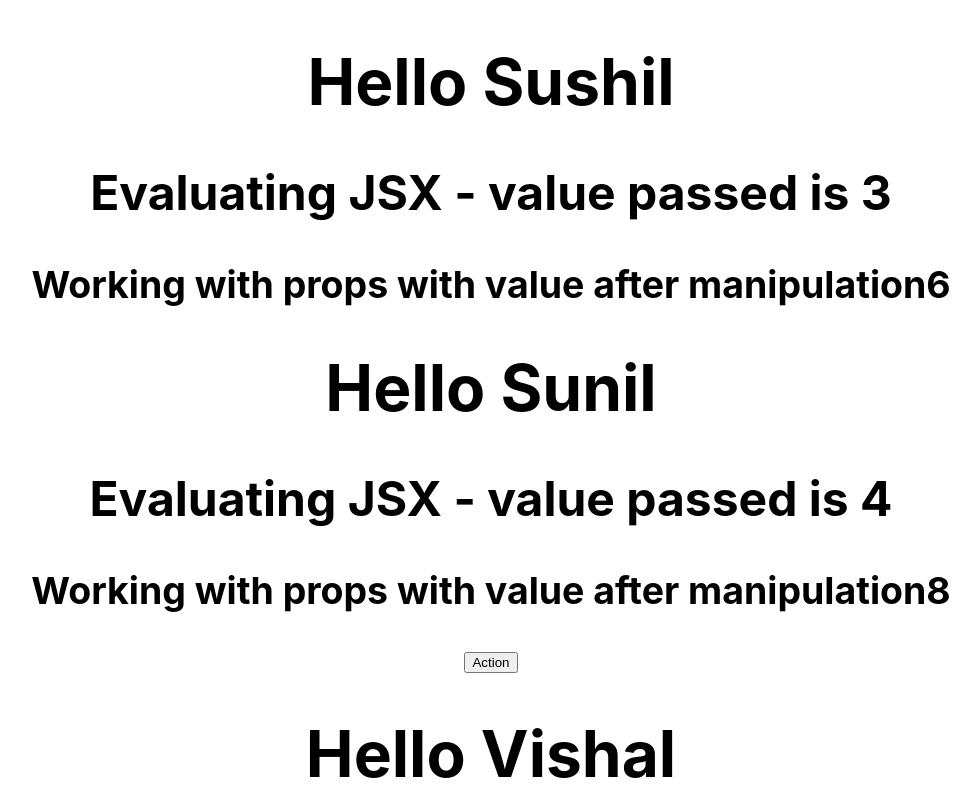
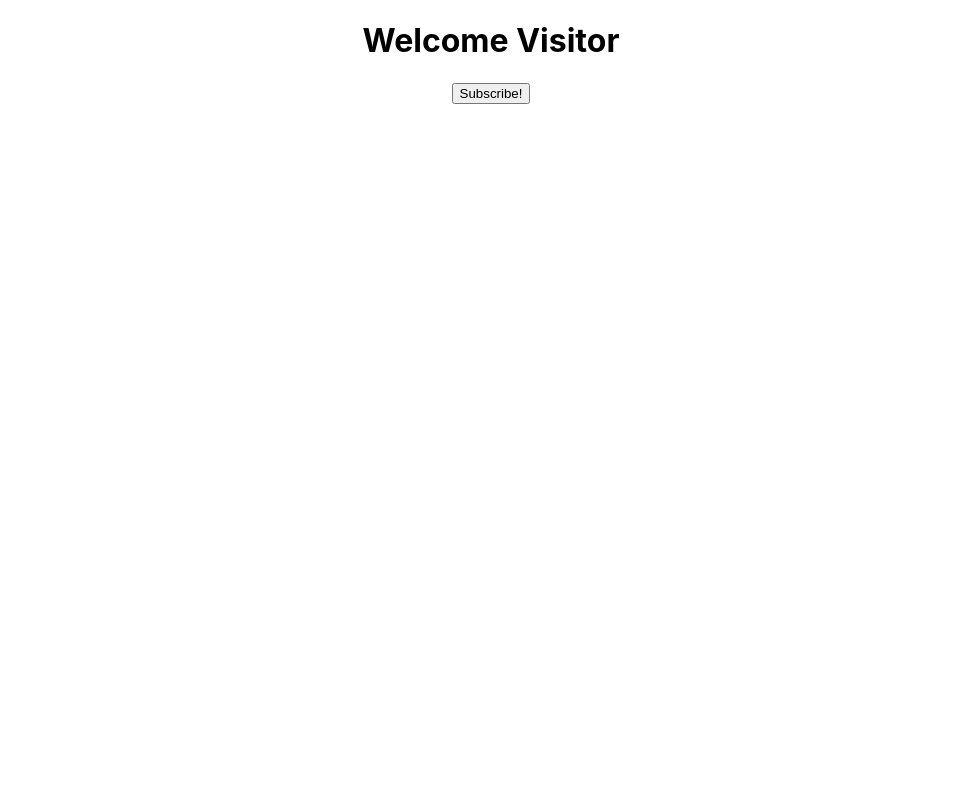
Before and after one commit to sushilrajeeva/react-demo, a React (Create React App) app: page / in a window 1280 px wide. Shown: the top 800 px of the page, without its empty margins (149-1129 px from the left). Built offline with nearby package versions, Linux system fonts and the light colour scheme.

Commit message:
Use of state in react

```diff
--- a/src/App.js
+++ b/src/App.js
@@ -1,17 +1,19 @@
 import logo from "./logo.svg";
 import "./App.css";
 import { Greet } from "./components/Greet.js";
+import { Message } from "./components/Message";
 
 function App() {
   return (
     <div className="App">
-      <Greet name="Sushil" value="3" />
+      {/* <Greet name="Sushil" value="3" />
       <Greet name="Sunil" value="4">
         <button>Action</button>
       </Greet>
       <Greet name="Vishal" value="5">
         This is the child props and marking end of the demo
-      </Greet>
+      </Greet> */}
+      <Message></Message>
     </div>
   );
 }
--- /dev/null
+++ b/src/components/Message.js
@@ -0,0 +1,18 @@
+//Showing use of state in react
+
+import { useState } from "react";
+
+export const Message = () => {
+  //this syntax is called array-destructuring
+  const [message, setMessage] = useState("Welcome Visitor");
+  return (
+    <div>
+      <h1>{message}</h1>
+      <button onClick={() => setMessage("Thank you for subscribing!!")}>
+        Subscribe!
+      </button>
+    </div>
+  );
+};
+
+export default { Message };
```
